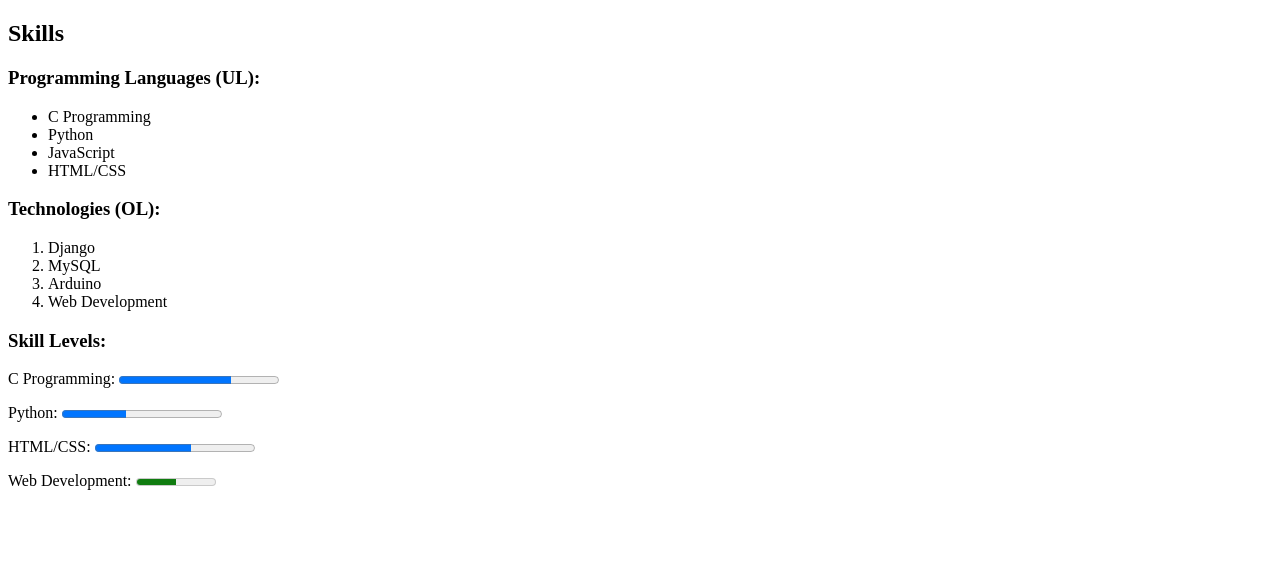
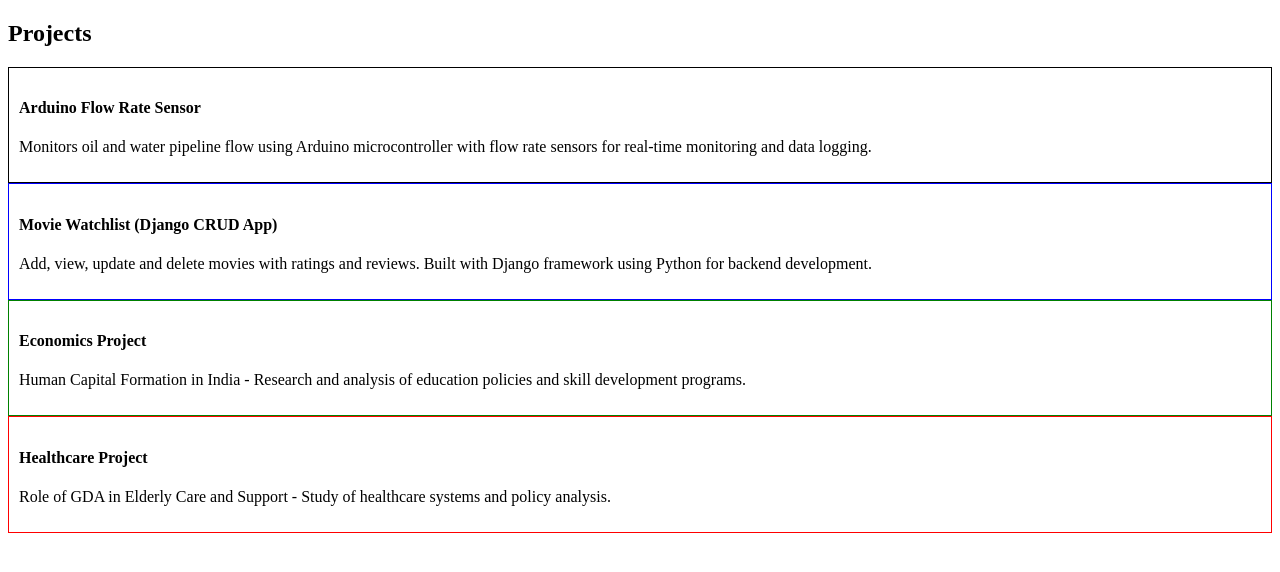
Before and after one commit to jatinhub-c/HTML, a plain HTML site: page Assigment_1/index.html in a window 1280 px wide. Drawn offline with Linux system fonts and the light colour scheme.

Commit message:
commiting 7th time

```diff
--- a/Assigment_1/index.html
+++ b/Assigment_1/index.html
@@ -1,32 +1,40 @@
 <!DOCTYPE html>
 <html>
 <head>
-    <title>Skills Section</title>
+    <title>Projects Section</title>
 </head>
 <body>
-    <h2>Skills</h2>
+    <h2>Projects</h2>
 
-    <h3>Programming Languages (UL):</h3>
-    <ul>
-        <li>C Programming</li>
-        <li>Python</li>
-        <li>JavaScript</li>
-        <li>HTML/CSS</li>
-    </ul>
+    <div style="border:1px solid black; padding:10px;">
+        <h4>Arduino Flow Rate Sensor</h4>
+        <p>
+            Monitors oil and water pipeline flow using Arduino microcontroller with flow rate sensors
+            for real-time monitoring and data logging.
+        </p>
+    </div>
 
-    <h3>Technologies (OL):</h3>
-    <ol>
-        <li>Django</li>
-        <li>MySQL</li>
-        <li>Arduino</li>
-        <li>Web Development</li>
-    </ol>
+    <div style="border:1px solid blue; padding:10px;">
+        <h4>Movie Watchlist (Django CRUD App)</h4>
+        <p>
+            Add, view, update and delete movies with ratings and reviews. Built with Django framework
+            using Python for backend development.
+        </p>
+    </div>
 
-    <h3>Skill Levels:</h3>
-    <p>C Programming: <progress value="70" max="100">70%</progress></p>
-    <p>Python: <progress value="40" max="100">40%</progress></p>
-    <p>HTML/CSS: <progress value="60" max="100">60%</progress></p>
+    <div style="border:1px solid green; padding:10px;">
+        <h4>Economics Project</h4>
+        <p>
+            Human Capital Formation in India - Research and analysis of education policies and
+            skill development programs.
+        </p>
+    </div>
 
-    <p>Web Development: <meter value="5" min="0" max="10">5 out of 10</meter></p>
+    <div style="border:1px solid red; padding:10px;">
+        <h4>Healthcare Project</h4>
+        <p>
+            Role of GDA in Elderly Care and Support - Study of healthcare systems and policy analysis.
+        </p>
+    </div>
 </body>
 </html>
```
